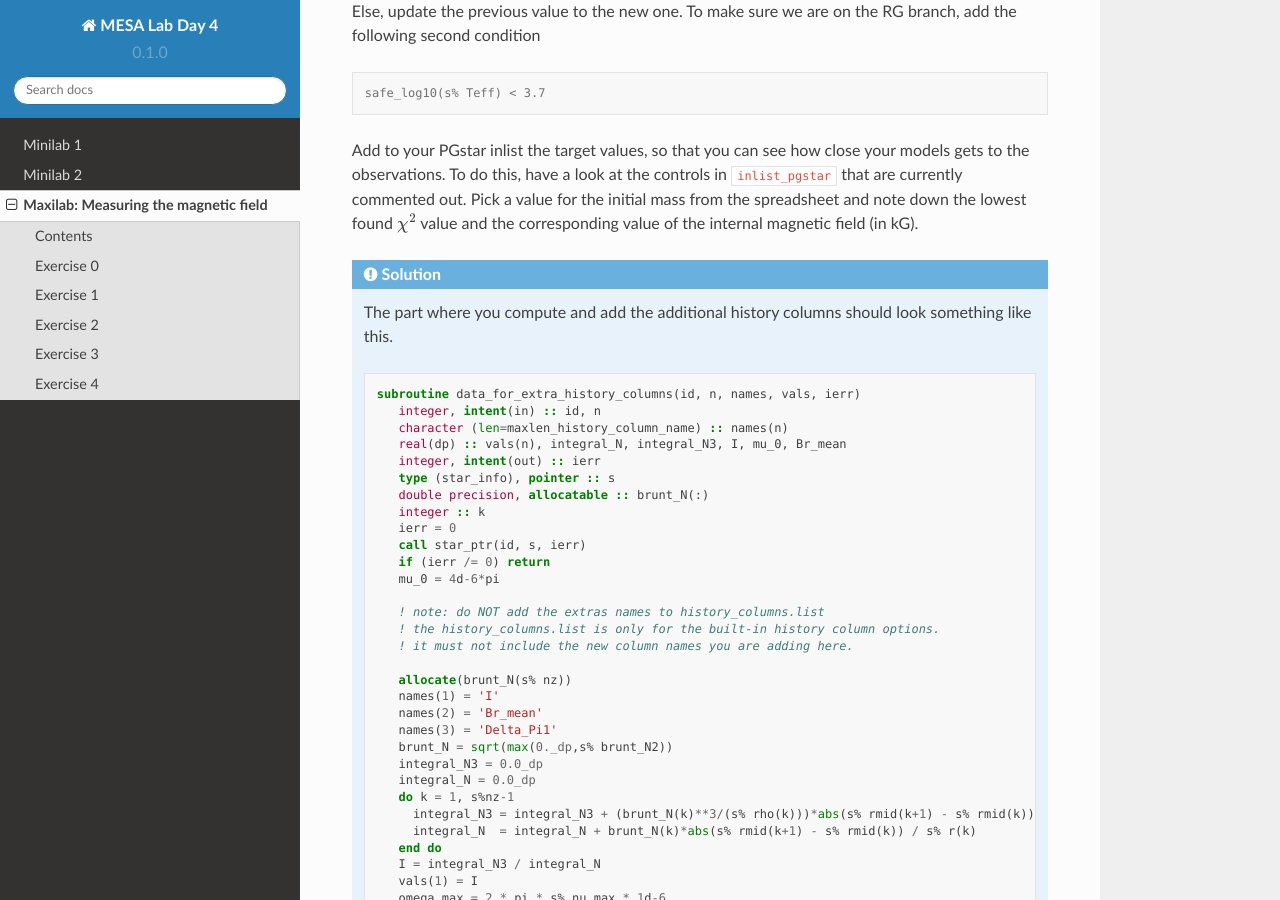
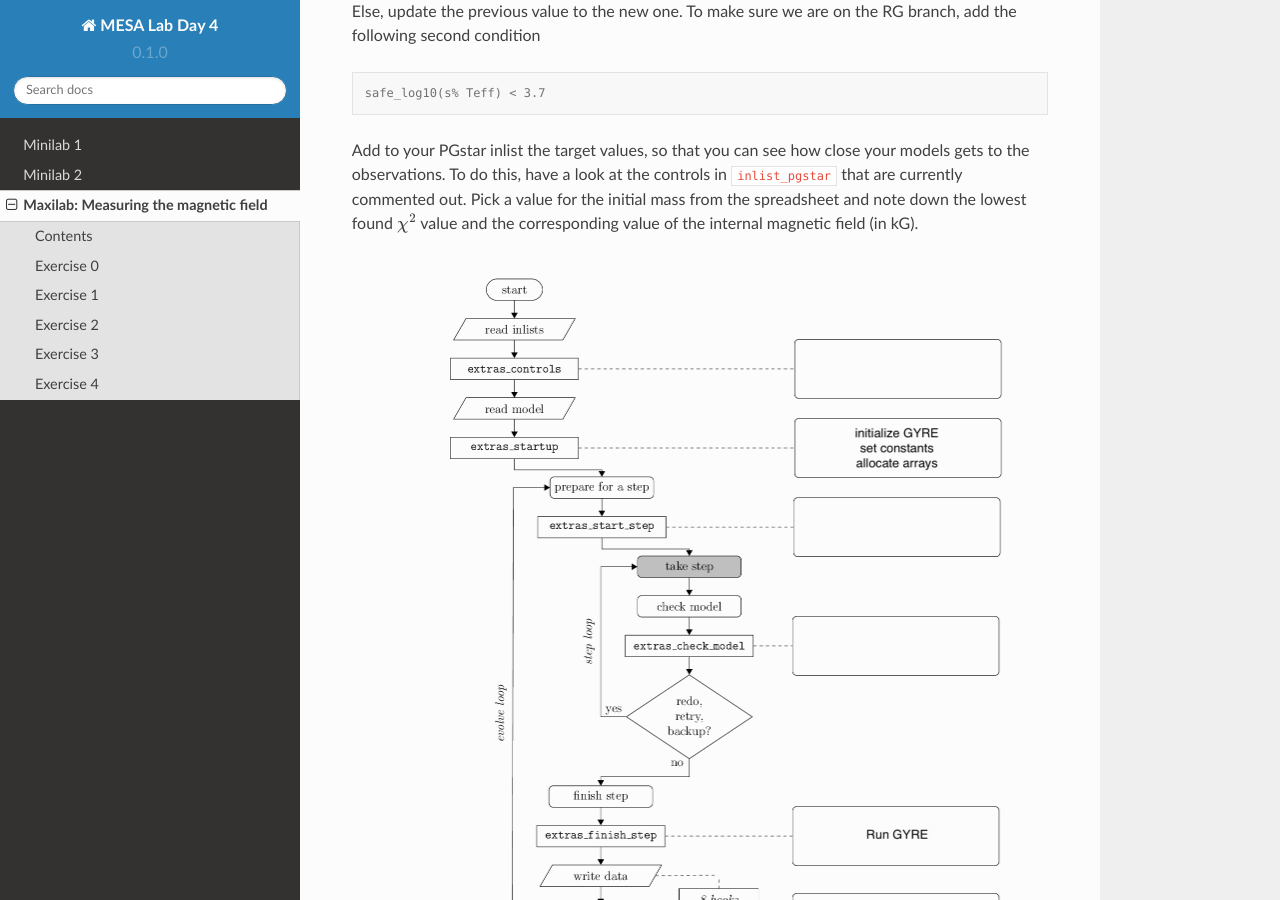
Before and after one commit to mesa-summer-school-2023/mesa-school-bugnet, a Sphinx documentation site: the page built from docs/maxilab.rst, in a window 1280 px wide and 900 px high, scrolled down 4056 px. Built offline with Sphinx 7.4.7 and the Read the Docs theme 2.0.0, drawn with Linux system fonts in a browser that asks for light colours.

Commit message:
Update maxilab.rst

```diff
--- a/docs/maxilab.rst
+++ b/docs/maxilab.rst
@@ -166,10 +166,9 @@ Pick a value for the initial mass from the spreadsheet and note down the lowest
    :alt: Flowchart
    :width: 1275
    :height: 1650
-   :scale: 100%
-   :align: left
+   :scale: 50%
+   :align: right
 
-   Flowchart of the ``run_star_extras``, taken from the MESA docs.
 
 .. admonition:: Solution
 
```
